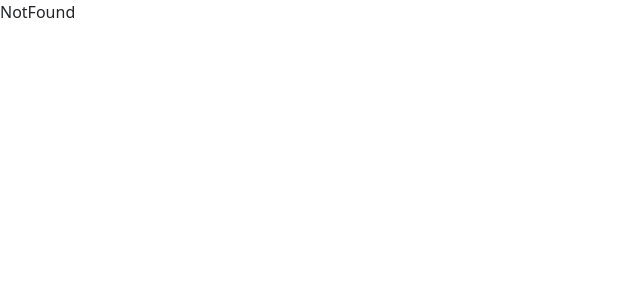
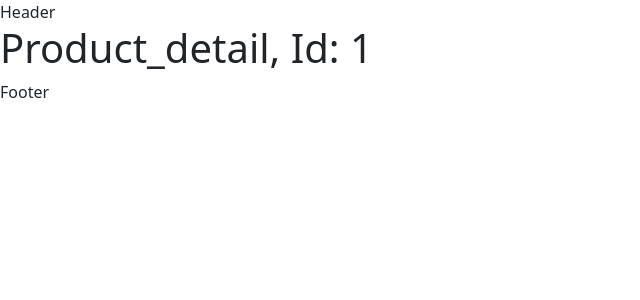
Before and after one commit to NgocHien28/final_project, a React (Create React App) app: page /product/1 in a window 1280 px wide. Shown: the top 300 px of the page, without its empty margins (0-640 px from the left). Built offline with nearby package versions, Linux system fonts and the light colour scheme.

Commit message:
code page detail product

```diff
--- a/src/App.js
+++ b/src/App.js
@@ -5,6 +5,7 @@ import Contact from "./pages/contact/Contact";
 import NotFound from "./components/notFound/NotFound";
 import Product_list from "./pages/product_list/Product_list";
 import "./root.css";
+import Product_detail from "./pages/product_detail/Product_detail";
 function App() {
     return (
         <div>
@@ -13,6 +14,7 @@ function App() {
                     <Route index element={<Home />} />
                     <Route path="/products" element={<Product_list />} />
                     <Route path="/contact" element={<Contact />} />
+                    <Route path="/product/:id" element={<Product_detail />} />
                     <Route path="*" element={<NotFound />} />
                 </Routes>
             </BrowserRouter>
--- a/src/components/product_detail/Product_detail.js
+++ b/src/components/product_detail/Product_detail.js
@@ -8,7 +8,7 @@ export default function Product_detail(props) {
     return (
         <Col sm={6} md={4} lg={3}>
             <div className="product_detail">
-                <Link to={`/product-detail/${product.id}`}>
+                <Link to={`/product/${product.id}`}>
                     <Card>
                         <img alt="Sample" src="https://image.lensmartonline.com/2023-08-29/16932903337954.jpg?imageView2/2/interlace/1/ignore-error/1/format/webp/w/960" />
                         <CardBody>
--- a/src/components/product_detail/product_detail.css
+++ b/src/components/product_detail/product_detail.css
@@ -1,7 +1,11 @@
 .card {
     text-align: center;
-    margin-bottom: 32px;
+    margin-bottom: 32px !important;
     transition: 1s;
+    margin-right: 12px !important;
+}
+a {
+    text-decoration: none !important;
 }
 .card:hover {
     box-shadow: rgba(100, 100, 111, 0.2) 0px 7px 29px 0px;
--- a/src/pages/product_detail/Product_detail.js
+++ b/src/pages/product_detail/Product_detail.js
@@ -1,5 +1,15 @@
 import React from "react";
+import { useParams } from "react-router-dom";
+import Header from "../../components/header/Header";
+import Footer from "../../components/footer/Footer";
 
 export default function Product_detail() {
-    return <div>Product_detail</div>;
+    const { id } = useParams();
+    return (
+        <div>
+            <Header />
+            <h1>Product_detail, Id: {id} </h1>
+            <Footer />
+        </div>
+    );
 }
```
